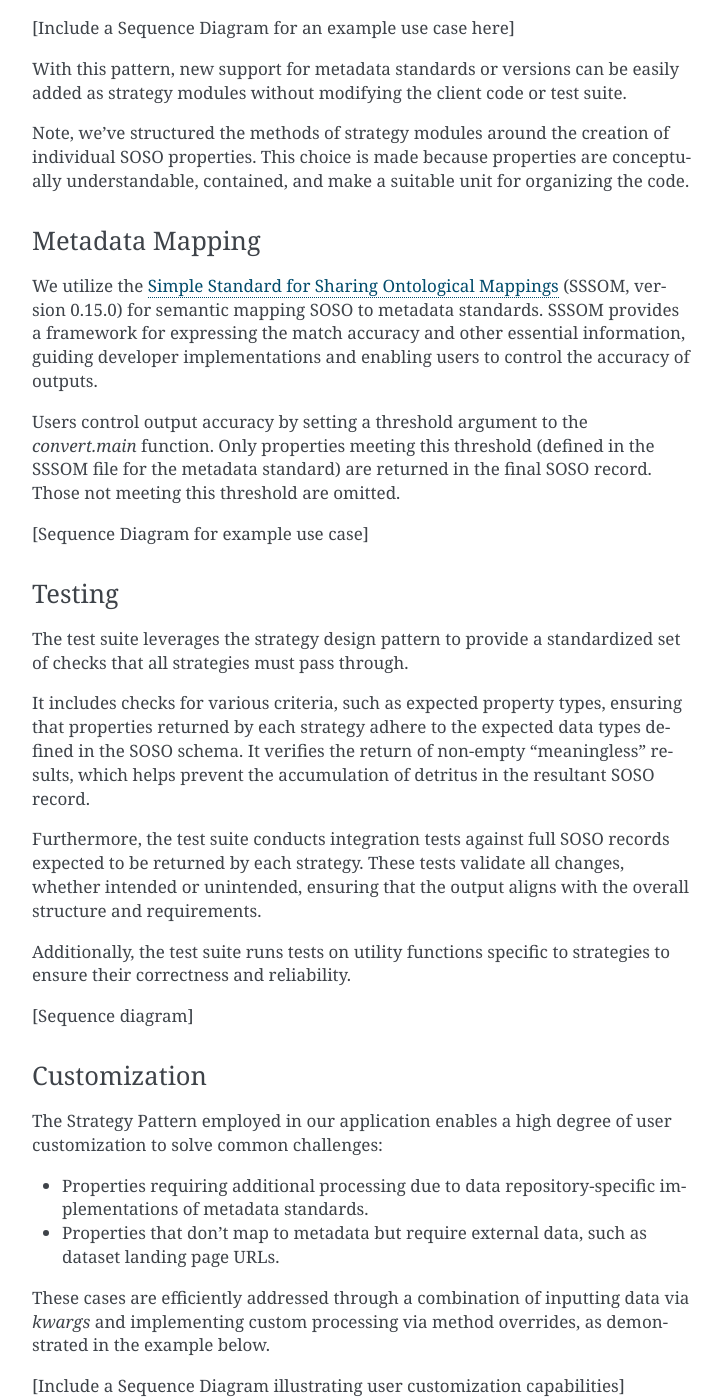
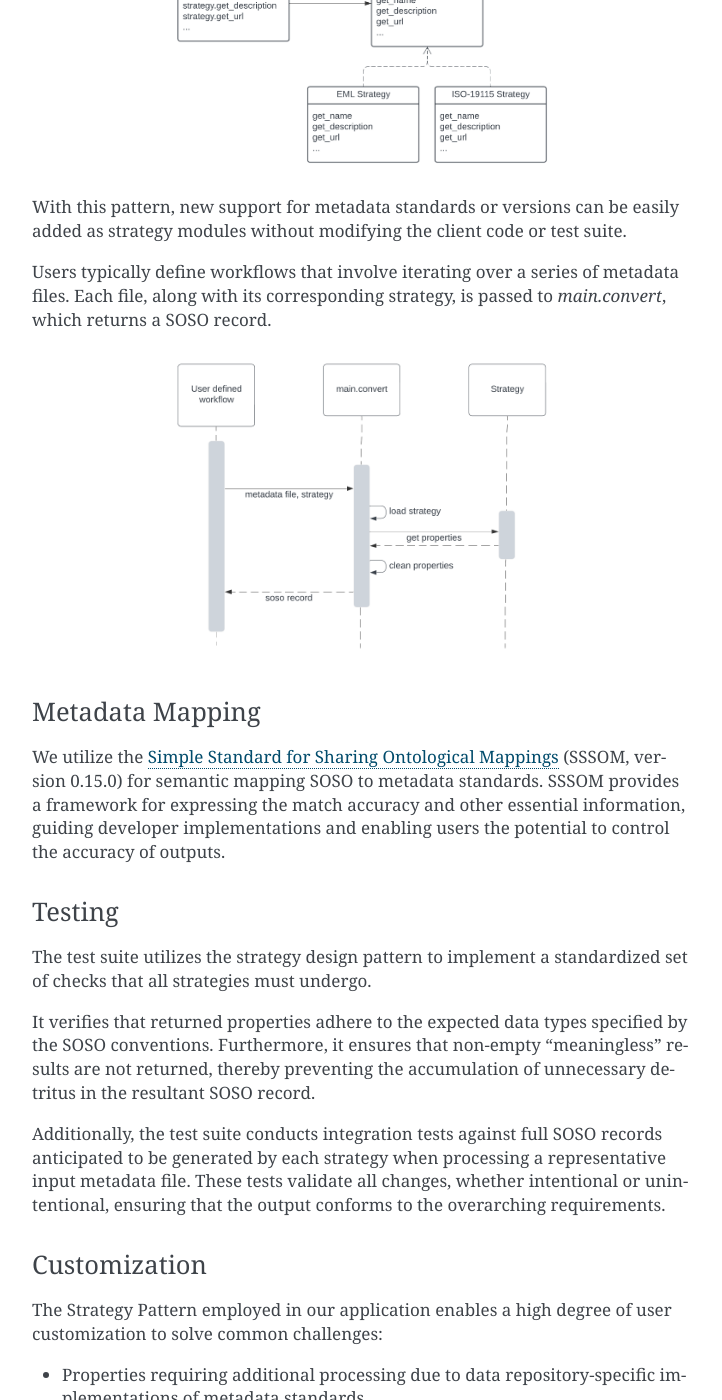
Before and after one commit to clnsmth/soso, a Sphinx documentation site: the page built from docs/source/dev/design.rst, in a window 1280 px wide and 1400 px high, scrolled down 1682 px. Shown: the whole window, without its empty margins (388-1110 px from the left). Built offline with Sphinx 7.4.7, drawn with Linux system fonts in a browser that asks for light colours; some of the changed text lies outside the part shown.

Commit message:
Edit text and diagrams

```diff
--- a/docs/source/dev/design.rst
+++ b/docs/source/dev/design.rst
@@ -35,47 +35,45 @@ System Architecture
 Strategy Pattern
 ~~~~~~~~~~~~~~~~
 
-The system architecture implements the `Strategy Pattern`_, a behavioral design pattern that allows us to define a set of algorithms for converting metadata, encapsulate each one, and make them interchangeable. This pattern enables the client code to choose an algorithm or strategy at runtime without needing to know the details of each algorithm's implementation. This flexibility applies not only to clients converting metadata to SOSO but also to a test interface implementing a consistent set of checks.
-
-In our implementation, each metadata standard's conversion code is encapsulated in a module referred to as a conversion strategy. The user selects which strategy to activate within a workflow, determining the conversion approach.
+The system architecture implements the `Strategy Pattern`_, a behavioral design pattern that allows us to define a set of algorithms for converting metadata, encapsulate each one, and make them interchangeable. This pattern enables the client code to choose an algorithm or strategy at runtime without needing to know the details of each algorithm's implementation. This flexibility applies not only to metadata conversion but also to a test interface implementing a consistent set of checks.
 
 .. _Strategy Pattern: https://en.wikipedia.org/wiki/Strategy_pattern
 
 Implementation Overview:
 
-* Strategy Interface (`src/soso/interface.py`): This interface declares a method signature that all modules must implement, serving as a common contract between modules.
-* Conversion Strategies (`src/soso/strategies/`): These strategies are classes that implement the interface and are organized into different modules. Each module may include additional utility functions to aid implementation.
-* Client Code (`src/soso/main.py`): The primary client-side logic manages the main workflow. The user's chosen strategy is instantiated dynamically at runtime, with additional inputs such as the metadata document and any relevant information used by the strategy implementation.
+* Strategy Interface (`src/soso/interface.py`): This interface declares a method signature that all modules must implement, serving as a common contract between modules. We’ve structured the methods around the creation of SOSO properties, since these are conceptually understandable and contained.
+* Strategies (`src/soso/strategies/`): These strategies are classes that implement the interface and are organized into different modules. Each module may include additional utility functions to aid implementation.
+* Context (`src/soso/main.py`): The primary client-side logic manages the main workflow. The user's chosen strategy is instantiated dynamically at runtime, with additional inputs such as the metadata document and any relevant information used by the strategy implementation.
 
-[Include a Sequence Diagram for an example use case here]
+.. image:: class_diagram.png
+   :alt: Strategy Pattern
+   :align: center
+   :width: 400
 
 With this pattern, new support for metadata standards or versions can be easily added as strategy modules without modifying the client code or test suite.
 
-Note, we've structured the methods of strategy modules around the creation of individual SOSO properties. This choice is made because properties are conceptually understandable, contained, and make a suitable unit for organizing the code.
+Users typically define workflows that involve iterating over a series of metadata files. Each file, along with its corresponding strategy, is passed to `main.convert`, which returns a SOSO record.
+
+.. image:: sequence_diagram.png
+   :alt: Strategy Pattern
+   :align: center
+   :width: 400
 
 Metadata Mapping
 ~~~~~~~~~~~~~~~~
 
-We utilize the `Simple Standard for Sharing Ontological Mappings`_ (SSSOM, version 0.15.0) for semantic mapping SOSO to metadata standards. SSSOM provides a framework for expressing the match accuracy and other essential information, guiding developer implementations and enabling users to control the accuracy of outputs.
-
-Users control output accuracy by setting a threshold argument to the `convert.main` function. Only properties meeting this threshold (defined in the SSSOM file for the metadata standard) are returned in the final SOSO record. Those not meeting this threshold are omitted.
+We utilize the `Simple Standard for Sharing Ontological Mappings`_ (SSSOM, version 0.15.0) for semantic mapping SOSO to metadata standards. SSSOM provides a framework for expressing the match accuracy and other essential information, guiding developer implementations and enabling users the potential to control the accuracy of outputs.
 
 .. _Simple Standard for Sharing Ontological Mappings: https://mapping-commons.github.io/sssom/about/
-
-[Sequence Diagram for example use case]
 
 Testing
 ~~~~~~~
 
-The test suite leverages the strategy design pattern to provide a standardized set of checks that all strategies must pass through.
+The test suite utilizes the strategy design pattern to implement a standardized set of checks that all strategies must undergo.
 
-It includes checks for various criteria, such as expected property types, ensuring that properties returned by each strategy adhere to the expected data types defined in the SOSO schema. It verifies the return of non-empty "meaningless" results, which helps prevent the accumulation of detritus in the resultant SOSO record.
+It verifies that returned properties adhere to the expected data types specified by the SOSO conventions. Furthermore, it ensures that non-empty "meaningless" results are not returned, thereby preventing the accumulation of unnecessary detritus in the resultant SOSO record.
 
-Furthermore, the test suite conducts integration tests against full SOSO records expected to be returned by each strategy. These tests validate all changes, whether intended or unintended, ensuring that the output aligns with the overall structure and requirements.
-
-Additionally, the test suite runs tests on utility functions specific to strategies to ensure their correctness and reliability.
-
-[Sequence diagram]
+Additionally, the test suite conducts integration tests against full SOSO records anticipated to be generated by each strategy when processing a representative input metadata file. These tests validate all changes, whether intentional or unintentional, ensuring that the output conforms to the overarching requirements.
 
 Customization
 ~~~~~~~~~~~~~
@@ -86,8 +84,6 @@ The Strategy Pattern employed in our application enables a high degree of user c
 * Properties that don't map to metadata but require external data, such as dataset landing page URLs.
 
 These cases are efficiently addressed through a combination of inputting data via `kwargs` and implementing custom processing via method overrides, as demonstrated in the example below.
-
-[Include a Sequence Diagram illustrating user customization capabilities]
 
 Alternative Implementations Considered
 ~~~~~~~~~~~~~~~~~~~~~~~~~~~~~~~~~~~~~~
```
Also changed, not shown: docs/source/dev/class_diagram.png (added), docs/source/dev/sequence_diagram.png (added).
